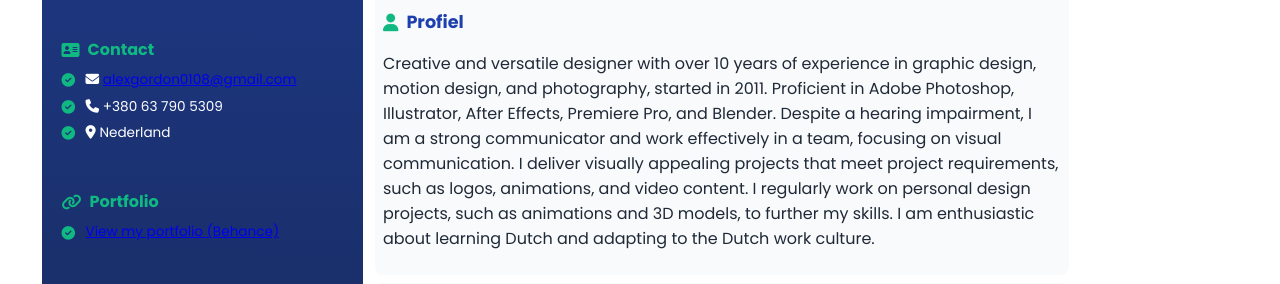
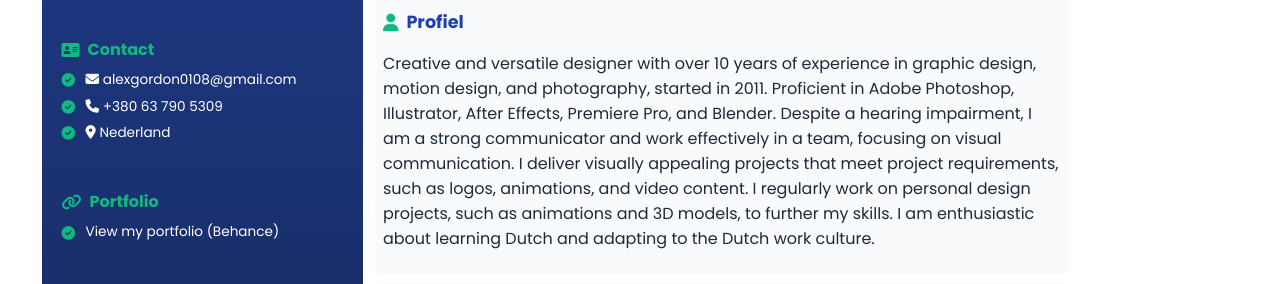
Before and after one commit to AlenGray/Portfolio_Alen, a plain HTML site: page index.html in a window 1280 px wide. Shown: the part 189-473 px from the top of the page. Drawn offline with Linux system fonts and the light colour scheme; grey boxes are pictures that could not be loaded.

Commit message:
styles.css
Fixed the appearance of the link

```diff
--- a/styles.css
+++ b/styles.css
@@ -137,6 +137,17 @@ body {
     width: 50mm;
     height: 50mm;
 }
+
+a {
+  color: inherit; /* Наследует цвет от родителя */
+  text-decoration: none; /* Убирает подчёркивание */
+}
+
+a:hover {
+  color: #10b981; /* Цвет при наведении — зелёный, как в твоей палитре */
+  text-decoration: underline;
+}
+
 @media print {
     body {
         background: white;
```
